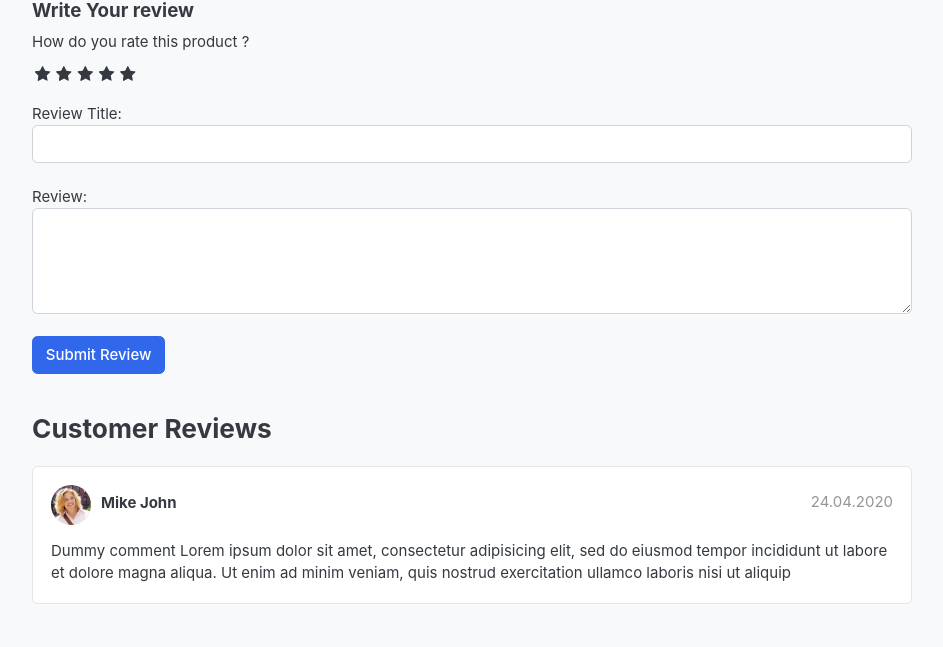
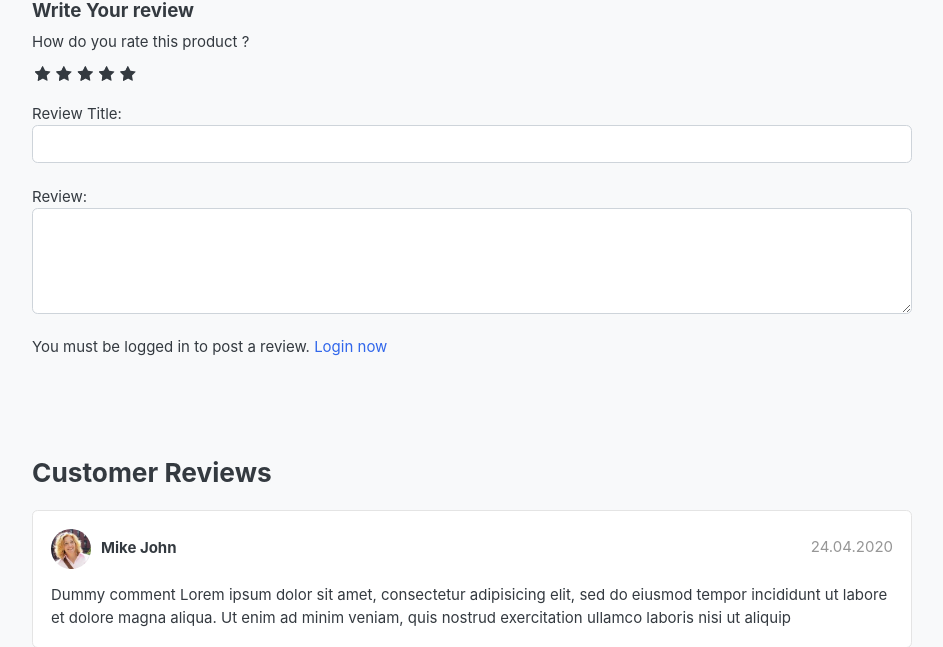
Before and after one commit to Nazar-Pichak/e-commerce-django, a Django app: a page that uses templates/store/product_detail.html in a window 1280 px wide. Shown: the part 643-1290 px from the top of the page, without its empty margins (18-961 px from the left). Run offline with Django 3.2, Linux system fonts and the light colour scheme; tables that the repository leaves empty hold one stand-in row (values such as "Sample post"); grey boxes marked "Sample" are stand-in pictures; some libraries are stand-ins or nearby versions; some web fonts are replaced.

```diff
--- a/store/views.py
+++ b/store/views.py
@@ -80,6 +80,7 @@ def search(request):
 def submit_review(request, product_id):
     url = request.META.get('HTTP_REFERER')
     if request.method == 'POST':
+        print(request.POST)
         try:
             reviews = ReviewRating.objects.get(user__id=request.user.id, product__id=product_id)
             form = ReviewForm(request.POST, instance=reviews)
--- a/templates/store/product_detail.html
+++ b/templates/store/product_detail.html
@@ -101,10 +101,16 @@
               Review:
               <textarea name="review" id="" rows="4" class="form-control" ></textarea>
               <br>
-              <input type="submit" name="" id="" value="Submit Review" class="btn btn-primary" >
+              {% if user.is_authenticated %}
+                <input type="submit" name="" id="" value="Submit Review" class="btn btn-primary" >
+              {% else %}
+                <p>You must be logged in to post a review. <span><a href="{% url "login" %}">Login now</a></span></p>
+              {% endif %}
               <br>
             </div>
           </form>
+          <br>
+          {% include "includes/alerts.html" %}
           <br>
           <header class="section-heading">
             <h3>Customer Reviews</h3>
```
